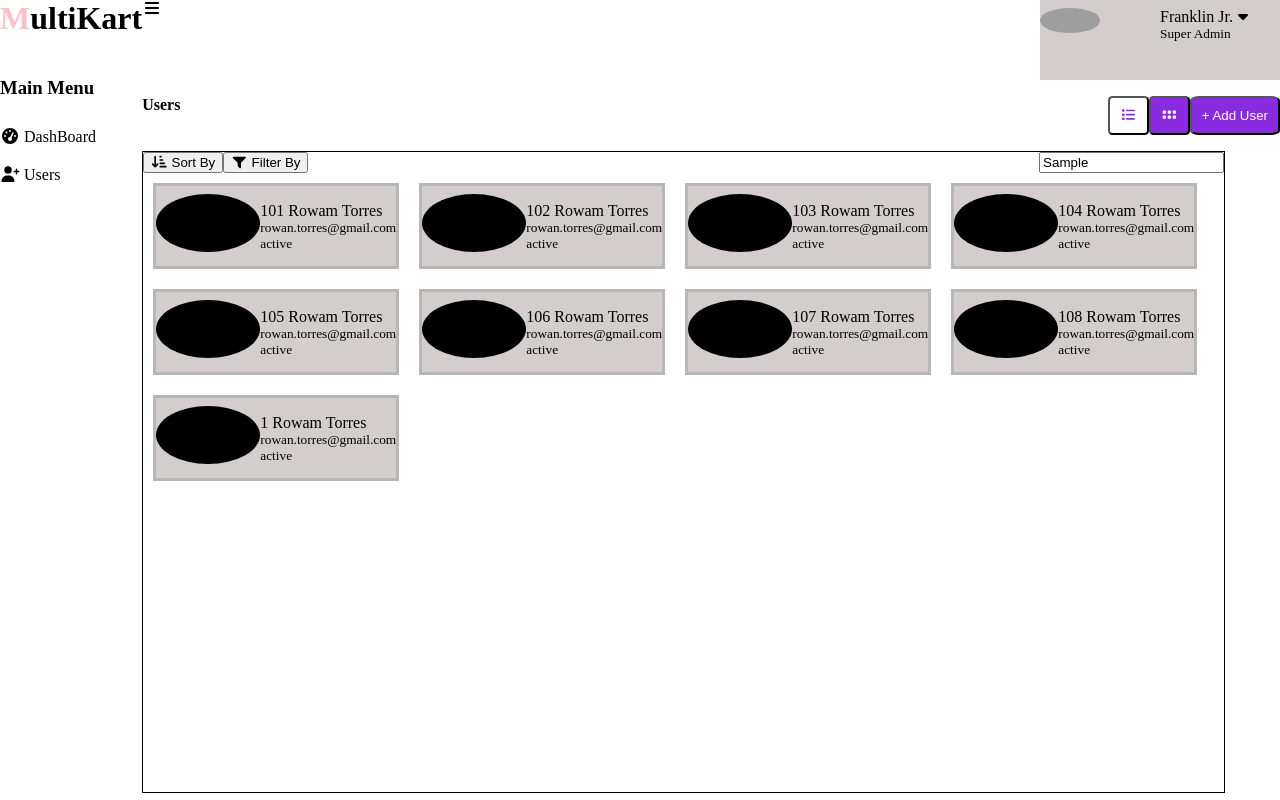
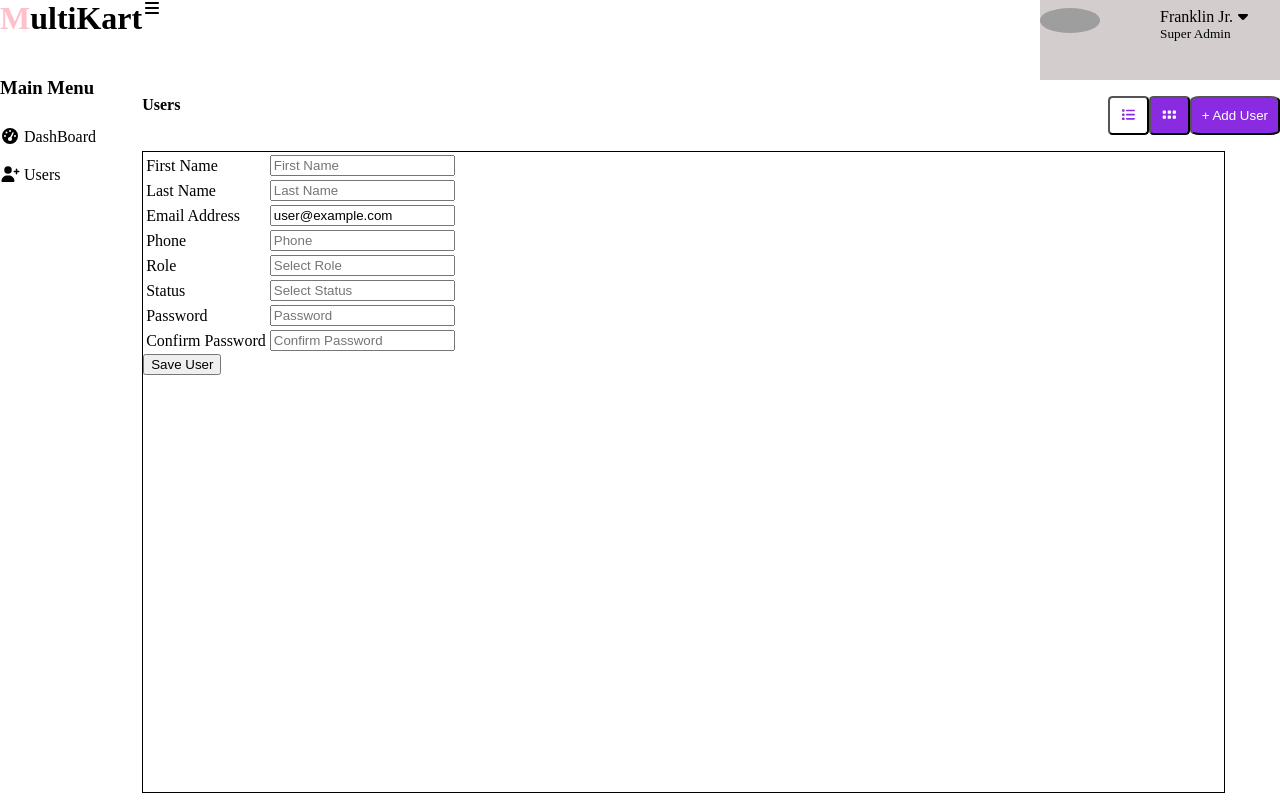
Before and after one commit to shivam-heaptrace/Assignments, a React (Vite) app: page / in a window 1280 px wide. Both pictures are taken after typing "Sample" into the empty fields and a click on the button "+ Add User". Built offline with nearby package versions, Linux system fonts and the light colour scheme; grey boxes are pictures that could not be loaded.

Commit message:
feat:AddUserComponent is added & conditional rendering is enabled

```diff
--- a/src/App.jsx
+++ b/src/App.jsx
@@ -1,8 +1,18 @@
+import { useState } from "react";
 import UserWidgetComponent from "./Components/UserWidgetComponent";
+import AddUserComponent from "./Components/AddUserComponent";
 
 const App = () => {
-  return (
-    <UserWidgetComponent/>
+  const [currentView, setCurrentView] = useState('list');
+  const switchToAdd = () => setCurrentView('add');
+  const switchToList = () => setCurrentView('list');
+
+  let Content = (currentView === 'list') ? <UserWidgetComponent onSwitchToAdd={switchToAdd} />
+    : (currentView === 'add')? <AddUserComponent onSwitchToList={switchToList} /> : <></>;
+
+  return (<>
+    {Content}
+  </>
   );
 };
 
--- /dev/null
+++ b/src/Components/AddUserComponent.jsx
@@ -0,0 +1,221 @@
+import { useState } from "react";
+import users  from "../assets/data.js";
+
+const AddUserComponent = ({ onSwitchToList }) => {
+    function User(id, firstName, lastName, email, phone, lastLogin, role, status, action ) {
+        this.id = id;
+        this.firstName = firstName;
+        this.lastName = lastName;
+        this.email = email;
+        this.phone = phone;
+        this.lastLogin = lastLogin;
+        this.role = role;
+        this.status = status;
+        this.action = action;
+    }
+
+    const [count, setCount] = useState(1);
+    const [user, setUser] = useState(new User());
+
+  const handleSubmit = (e) => {
+    e.preventDefault();
+    console.log("New User Form Submitted!" + user);
+    // users.push({id : count, firstName : 'Rowam', lastName : 'Torres', email : 'rowan.torres@gmail.com', phone : '+1-235-473', lastLogin : '0205', role : 'user', status : true, action : 'edit or delete'})
+    users.push(user)
+    setCount(count + 1)
+    onSwitchToList();
+  };
+
+  function navigator() {
+    const navBar = document.getElementById("navbar");
+
+    if (navBar) navBar.classList.toggle("hidden");
+    else alert("Error: Element with ID 'navbar' not found.");
+  }
+
+  return (
+    <div className="p-6 bg-white shadow-xl rounded-xl w-full max-w-md mx-auto transition-all duration-300 transform scale-100">
+      <div style={{ display: "flex", flexDirection: "row", width: "100%", height: "100%",}}>
+        <div style={{ display: "flex", flexDirection: "column" }} id="navbar">
+          <h1 style={{ marginTop: "0%" }}>
+            <span style={{ color: "pink" }}>M</span>ultiKart
+          </h1>
+          <h3 style={{ width: "100%" }}>Main Menu</h3>
+          <nav>
+            <ul>
+              <li style={{ padding: "10px 0" }}>
+                <i className="fa-solid fa-gauge-high"></i> DashBoard
+              </li>
+              <li style={{ padding: "10px 0" }}>
+                <i className="fa-solid fa-user-plus"></i> Users
+              </li>
+            </ul>
+          </nav>
+        </div>
+        <div style={{ width: "-webkit-fill-available" }}>
+          <div style={{ display: "flex", justifyContent: "space-between" }}>
+            <span onClick={navigator}>
+              <i className="fa-solid fa-bars"></i>
+            </span>
+            <div
+              style={{
+                height: "5em",
+                width: "15em",
+                backgroundColor: "#d3cdcd",
+              }}
+            >
+              <div style={{ marginTop: "8px", display: "flex" }}>
+                <div style={{ width: "50%" }}>
+                  <img
+                    src="https://images.unsplash.com/photo-1583692331507-fc0bd348695d?ixlib=rb-4.1.0&ixid=M3wxMjA3fDB8MHxzZWFyY2h8NHx8bWFuJTIwZmFjZXxlbnwwfHwwfHx8MA%3D%3D&auto=format&fit=crop&q=60&w=500"
+                    alt="Man-face"
+                    style={{ borderRadius: "50%", height: "50%", width: "50%" }}
+                  ></img>
+                </div>
+                <div style={{ display: "flex", flexDirection: "column" }}>
+                  <label>Franklin Jr.</label>
+                  <sub>Super Admin</sub>
+                </div>
+                <i className="fa-solid fa-caret-down"></i>
+              </div>
+            </div>
+          </div>
+
+          <div
+            style={{
+              display: "flex",
+              justifyContent: "space-between",
+              marginTop: "1em",
+              marginBottom: "1em",
+            }}
+          >
+            <div>
+              <b>Users</b>
+            </div>
+            <div id="buttons">
+              <span>
+                <button
+                  type="button"
+                  style={{
+                    backgroundColor: "white",
+                    color: "blueviolet",
+                    borderRadius: "11%",
+                  }}
+                >
+                  <i className="fa-solid fa-list"></i>
+                </button>
+                <button
+                  type="button"
+                  style={{
+                    backgroundColor: "blueviolet",
+                    color: "white",
+                    borderRadius: "11%",
+                  }}
+                >
+                  <i className="fa-solid fa-grip"></i>
+                </button>
+              </span>
+              <button
+                type="button"
+                style={{
+                  backgroundColor: "blueviolet",
+                  color: "white",
+                  borderRadius: "11%",
+                }}
+              >
+                + Add User
+              </button>
+            </div>
+          </div>
+
+          <div style={{ border: "1px", borderColor: "black", borderStyle: "solid", height: "80vh", width: "95%",}}>
+            <form onSubmit={handleSubmit}>
+                <table>
+                    <tbody>
+                        <tr>
+                            <td>
+                                <label>First Name</label>
+                            </td>
+                            <td>
+                                <input type="text" placeholder="First Name" required />
+                            </td>
+                        </tr>
+
+
+                        <tr>
+                            <td>
+                                <label>Last Name</label>
+                            </td>
+                            <td>
+                                <input type="text" placeholder="Last Name" required />
+                            </td>
+                        </tr>
+
+
+                        <tr>
+                            <td>
+                                <label>Email Address</label>
+                            </td>
+                            <td>
+                                <input type="email" placeholder="user@example.com" value={"user@example.com"} required />
+                            </td>
+                        </tr>
+
+                        <tr>
+                            <td>
+                                <label>Phone</label>
+                            </td>
+                            <td>
+                                <input type="text" placeholder="Phone" required />
+                            </td>
+                        </tr>
+
+                        <tr>
+                            <td>
+                                <label>Role</label>
+                            </td>
+                            <td>
+                                <input type="text" placeholder="Select Role" required />
+                            </td>
+                        </tr>
+
+                        <tr>
+                            <td>
+                                <label>Status</label>
+                            </td>
+                            <td>
+                                <input type="text" placeholder="Select Status" required/>
+                            </td>
+                        </tr>
+
+                        <tr>
+                            <td>
+                                <label>Password</label>
+                            </td>
+                            <td>
+                                <input type="text" placeholder="Password" required />
+                            </td>
+                        </tr>
+
+                        <tr>
+                            <td>
+                                <label>Confirm Password</label>
+                            </td>
+                            <td>
+                                <input type="text" placeholder="Confirm Password" required />
+                            </td>
+                        </tr>
+
+                    </tbody>
+                </table>
+
+                <button type="submit">Save User</button>
+            </form>
+          </div>
+        </div>
+      </div>
+    </div>
+  );
+};
+
+export default AddUserComponent;
--- a/src/Components/UserListComponent.jsx
+++ b/src/Components/UserListComponent.jsx
@@ -1,16 +1,4 @@
 let UserListComponent = ({ users }) => {
-  function User(id, firstName, lastName, email, phone, lastLogin, role, status, action ) {
-    this.id = id;
-    this.firstName = firstName;
-    this.lastName = lastName;
-    this.email = email;
-    this.phone = phone;
-    this.lastLogin = lastLogin;
-    this.role = role;
-    this.status = status;
-    this.action = action;
-  }
-
   return (
     <>
       {users.map((user) => (
@@ -21,9 +9,9 @@ let UserListComponent = ({ users }) => {
               Lorem ipsum dolor sit amet, consectetur
             </div>
             <div style={{ display: "flex", flexDirection:'column', marginTop: "8px"}}>
-                <label>{user.id} {user.firstName} {user.lastName}</label>
+                <label>{user.firstName} {user.lastName}</label>
                 <sub>{user.email}</sub>
-                <sub>{user.status ? "active" : "inactive"}</sub>
+                <sub>{user.status ? "🔵 active" : "🔴 inactive"}</sub>
             </div>
           </div>
         </div>
--- a/src/Components/UserWidgetComponent.jsx
+++ b/src/Components/UserWidgetComponent.jsx
@@ -1,10 +1,10 @@
 import UserListComponent from './UserListComponent'
 import users  from "../assets/data.js";
 import '../assets/UserWidgetComponent.css';
-import { useState } from 'react';
+// import { useState } from 'react';
 
-const UserWidgetComponent = () => {
-    const [count, setCount] = useState(1);
+const UserWidgetComponent = ({onSwitchToAdd}) => {
+    // const [count, setCount] = useState(1);
 
     function navigator() {
         const navBar = document.getElementById("navbar");
@@ -16,8 +16,9 @@ const UserWidgetComponent = () => {
     }
 
     function addUser() {
-        users.push({id : count, firstName : 'Rowam', lastName : 'Torres', email : 'rowan.torres@gmail.com', phone : '+1-235-473', lastLogin : '0205', role : 'user', status : true, action : 'edit or delete'})
-        setCount(count + 1)
+        // users.push({id : count, firstName : 'Rowam', lastName : 'Torres', email : 'rowan.torres@gmail.com', phone : '+1-235-473', lastLogin : '0205', role : 'user', status : true, action : 'edit or delete'})
+        // setCount(count + 1)
+        onSwitchToAdd()
     }
 
     return (
@@ -72,7 +73,7 @@ const UserWidgetComponent = () => {
                         <span><button type="button"><i className="fa-solid fa-filter"></i> Filter By</button></span>
                     </div>
                     <span>
-                        <input type="text" name="" id="" placeholder="🔍Search here"></input>
+                        <input type="text" placeholder="🔍Search here"></input>
                     </span>
                 </div>
                 <div style={{display:'flex', flexWrap: 'wrap', justifyContent:'flex-start'}}>
--- a/src/assets/data.js
+++ b/src/assets/data.js
@@ -1,11 +1,11 @@
 const users = [
     {id : 101, firstName : 'Rowam', lastName : 'Torres', email : 'rowan.torres@gmail.com', phone : '+1-235-473', lastLogin : '0205', role : 'user', status : true, action : 'edit or delete'},
-    {id : 102, firstName : 'Rowam', lastName : 'Torres', email : 'rowan.torres@gmail.com', phone : '+1-235-473', lastLogin : '0205', role : 'user', status : true, action : 'edit or delete'},
+    {id : 102, firstName : 'Rowam', lastName : 'Torres', email : 'rowan.torres@gmail.com', phone : '+1-235-473', lastLogin : '0205', role : 'user', status : false, action : 'edit or delete'},
     {id : 103, firstName : 'Rowam', lastName : 'Torres', email : 'rowan.torres@gmail.com', phone : '+1-235-473', lastLogin : '0205', role : 'user', status : true, action : 'edit or delete'},
     {id : 104, firstName : 'Rowam', lastName : 'Torres', email : 'rowan.torres@gmail.com', phone : '+1-235-473', lastLogin : '0205', role : 'user', status : true, action : 'edit or delete'},
-    {id : 105, firstName : 'Rowam', lastName : 'Torres', email : 'rowan.torres@gmail.com', phone : '+1-235-473', lastLogin : '0205', role : 'user', status : true, action : 'edit or delete'},
+    {id : 105, firstName : 'Rowam', lastName : 'Torres', email : 'rowan.torres@gmail.com', phone : '+1-235-473', lastLogin : '0205', role : 'user', status : false, action : 'edit or delete'},
     {id : 106, firstName : 'Rowam', lastName : 'Torres', email : 'rowan.torres@gmail.com', phone : '+1-235-473', lastLogin : '0205', role : 'user', status : true, action : 'edit or delete'},
-    {id : 107, firstName : 'Rowam', lastName : 'Torres', email : 'rowan.torres@gmail.com', phone : '+1-235-473', lastLogin : '0205', role : 'user', status : true, action : 'edit or delete'},
+    {id : 107, firstName : 'Rowam', lastName : 'Torres', email : 'rowan.torres@gmail.com', phone : '+1-235-473', lastLogin : '0205', role : 'user', status : false, action : 'edit or delete'},
     {id : 108, firstName : 'Rowam', lastName : 'Torres', email : 'rowan.torres@gmail.com', phone : '+1-235-473', lastLogin : '0205', role : 'user', status : true, action : 'edit or delete'},
 ]
 
```
